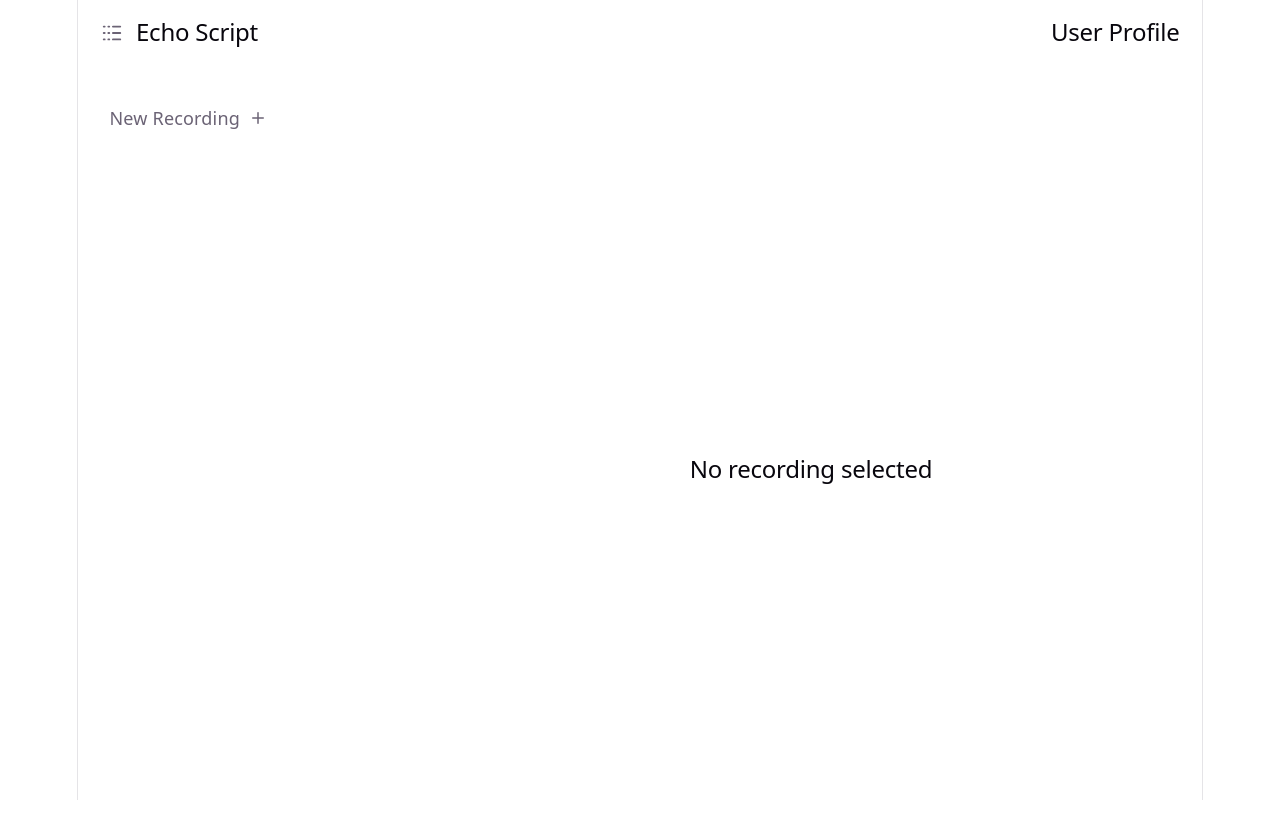
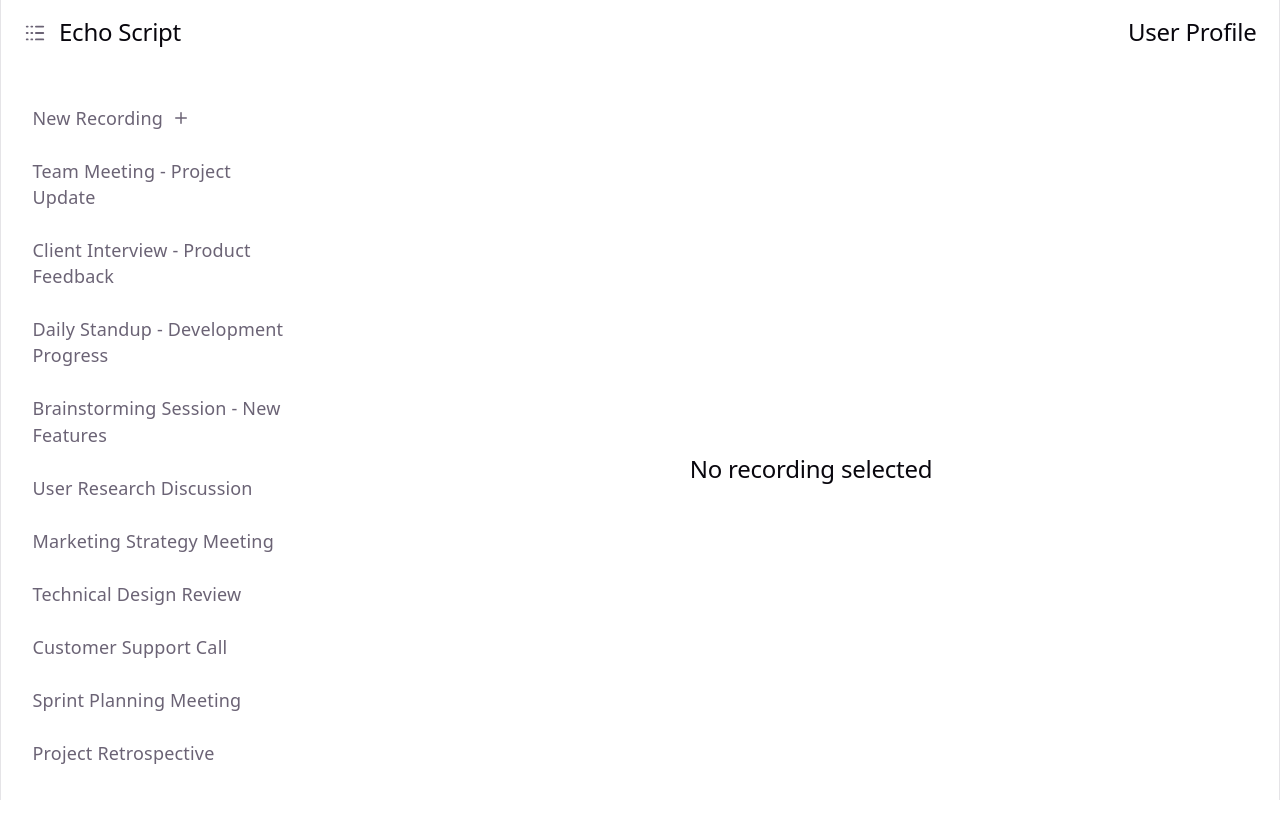
Before and after one commit to Virrender/echo-script-ai, a React app in the folder frontend/: page /dashboard in a window 1280 px wide. Shown: the top 838 px of the page. Built offline with nearby package versions, Linux system fonts and the light colour scheme; the HTML template or start-up script is replaced by a standard one.

Commit message:
Add MediaRecorder integration with FastAPI upload endpoint

```diff
--- a/frontend/src/components/MainContent.jsx
+++ b/frontend/src/components/MainContent.jsx
@@ -1,20 +1,122 @@
+import { useRef } from 'react';
+import { useState } from 'react';
 
 
 function MainContent({selected}){
 
+
+const recorderRef = useRef(null);
+const streamRef = useRef(null);
+const audioChunksRef = useRef([]);
+const [isRecording, setIsRecording] = useState(false);
+
+async function startRecording() {
+        audioChunksRef.current = [];
+
+        const stream = await navigator.mediaDevices.getUserMedia({
+                audio: true,
+            });
+        streamRef.current=stream;
+
+        const recorder = new MediaRecorder(stream,
+                    {
+                mimeType: "audio/webm;codecs=opus",
+                audioBitsPerSecond: 64000
+                });
+        recorderRef.current = recorder;
+
+        recorder.ondataavailable = (event) => {
+            audioChunksRef.current.push(event.data);
+        };
+
+        recorder.onstop = async () => {
+           const audioBlob = new Blob(audioChunksRef.current,{
+                type:"audio/webm"
+            });
+
+            const formData = new FormData();
+            formData.append("audio", audioBlob, "recording.webm");
+
+            const token = localStorage.getItem("token");
+
+            const response = await fetch("http://127.0.0.1:8000/recordings/upload", {
+                method:"POST",
+                headers:{
+                    Authorization:`Bearer ${token}`
+                },
+                body: formData
+            })
+
+            const data= await response.json()
+            console.log(data)
+
+
+        };
+
+
+
+        recorder.start();
+        setIsRecording(true);
+
+}
+
+function stopRecording(){
+    recorderRef.current.stop();
+    setIsRecording(false);
+
+    }
+
+
     if (!selected){
         return(
-        <main className="flex-1 flex items-center justify-center">
+        <main className="flex-1 flex items-center justify-center  ">
          <h2 >No recording selected</h2>
         </main>
         )
     }
 
-    return (
-        <main className="flex-1 flex items-center justify-center">
-            <h2>{selected.transcript}</h2>
-        </main>
-    )
+    if (selected?.isNew){
+        return(
+            <main className="flex flex-1 flex-col items-center justify-center">
+                <div>
+                    <h2>New Recording</h2>
+                </div>
+
+                <div>
+                    <p>00:00</p>
+                </div>
+
+                <div>
+                <button className='border cursor-pointer '
+                onClick={()=> {
+                    if(isRecording){
+                        stopRecording();
+                    }else{
+                        startRecording();
+                    }
+                }}>
+                    {isRecording? "Stop Recording": "Start Recording" }
+                </button>
+                </div>
+
+            </main>
+        )
+    }
+
+    //     if (!selected){
+    //     return(
+    //     <main className="flex-1 flex items-center justify-center">
+    //      <h2 >No recording selected</h2>
+    //     </main>
+    //     )
+    // }
+
+
+    // return (
+    //     <main className="flex-1 flex items-center justify-center">
+    //         <h2>{selected.title}</h2>
+    //     </main>
+    // )
 };
 
 export default MainContent
--- a/frontend/src/components/RecordingCard.jsx
+++ b/frontend/src/components/RecordingCard.jsx
@@ -11,7 +11,7 @@ function RecordingCard({recording, onClick, isSelected}){
                 `w-full p-3 rounded text-left cursor-pointer  ${isSelected ? "bg-violet-100":""}`
             }
             onClick={onClick}>
-                {recording.created_at}
+                {recording.title}
             </button>
             </div>
 
--- a/frontend/src/components/Sidebar.jsx
+++ b/frontend/src/components/Sidebar.jsx
@@ -1,13 +1,14 @@
 import RecordingCard from "./RecordingCard";
 import { Plus } from 'lucide-react';
 
-function Sidebar({recordings, setSelected, selected }){
+function Sidebar({recordings, setSelected, selected, onNewRecording }){
 
 
     return (
         <>
         <aside className="w-72 p-4 h-screen  " >
-            <button  className=" flex items-center gap-2 w-full p-3 rounded text-left"
+            <button onClick={onNewRecording}
+             className=" flex items-center cursor-pointer gap-2 w-full p-3 rounded text-left"
             >
                  New Recording <Plus size={18}/> </button>
 
--- a/frontend/src/index.css
+++ b/frontend/src/index.css
@@ -55,7 +55,7 @@ body {
 }
 
 #root {
-  width: 1126px;
+
   max-width: 100%;
   margin: 0 auto;
   text-align: center;
--- a/frontend/src/pages/Dashboard.jsx
+++ b/frontend/src/pages/Dashboard.jsx
@@ -1,15 +1,58 @@
 
-import { useState, useEffect } from 'react';
+import { useState } from 'react';
 
 import Navbar from '../components/Navbar'
 import Sidebar from '../components/Sidebar';
 import MainContent from '../components/MainContent';
 
+const recordings = [
+  {
+    id: 1,
+    title: "Team Meeting - Project Update"
+  },
+  {
+    id: 2,
+    title: "Client Interview - Product Feedback"
+  },
+  {
+    id: 3,
+    title: "Daily Standup - Development Progress"
+  },
+  {
+    id: 4,
+    title: "Brainstorming Session - New Features"
+  },
+  {
+    id: 5,
+    title: "User Research Discussion"
+  },
+  {
+    id: 6,
+    title: "Marketing Strategy Meeting"
+  },
+  {
+    id: 7,
+    title: "Technical Design Review"
+  },
+  {
+    id: 8,
+    title: "Customer Support Call"
+  },
+  {
+    id: 9,
+    title: "Sprint Planning Meeting"
+  },
+  {
+    id: 10,
+    title: "Project Retrospective"
+  }
+];
+
 
 function Dashboard() {
   const [selected, setSelected]= useState(null);
   const [sidebaropen, setSidebaropen]= useState(true);
-  const [recordings, setRecordings] = useState([]);
+
 
 // useEffect(() =>{
 //   fetch("http://127.0.0.1:8000/recordings")
@@ -24,7 +67,7 @@ function Dashboard() {
 
 return (
   <>
-  <div className="h-screen flex flex-col">
+  <div className=" h-screen flex flex-col">
 
   <Navbar
   ontoggleSidebar={()=> setSidebaropen(prev => !prev)}
@@ -38,6 +81,13 @@ return (
     setSelected={setSelected}
     sidebaropen={setSidebaropen}
     selected={selected}
+    onNewRecording={()=>
+      setSelected({
+        id: null,
+        title: "New Recording",
+        isNew: true,
+      })
+    }
   />
   )
 
--- a/frontend/src/pages/Login.jsx
+++ b/frontend/src/pages/Login.jsx
@@ -27,6 +27,7 @@ async function handleLogin(e){
             password:password,
         }),
     });
+
     const data= await response.json();
 
     if(response.ok){
@@ -67,7 +68,8 @@ value={password}
 onChange={(e)=> setPassword(e.target.value)} />
     </div>
     <div className="p-2 m-4 border border-white">
-<button type="submit">Login</button>
+<button className='border cursor-pointer'
+type="submit">Login</button>
     </div>
     <h2>{error}</h2>
     </form>
```
